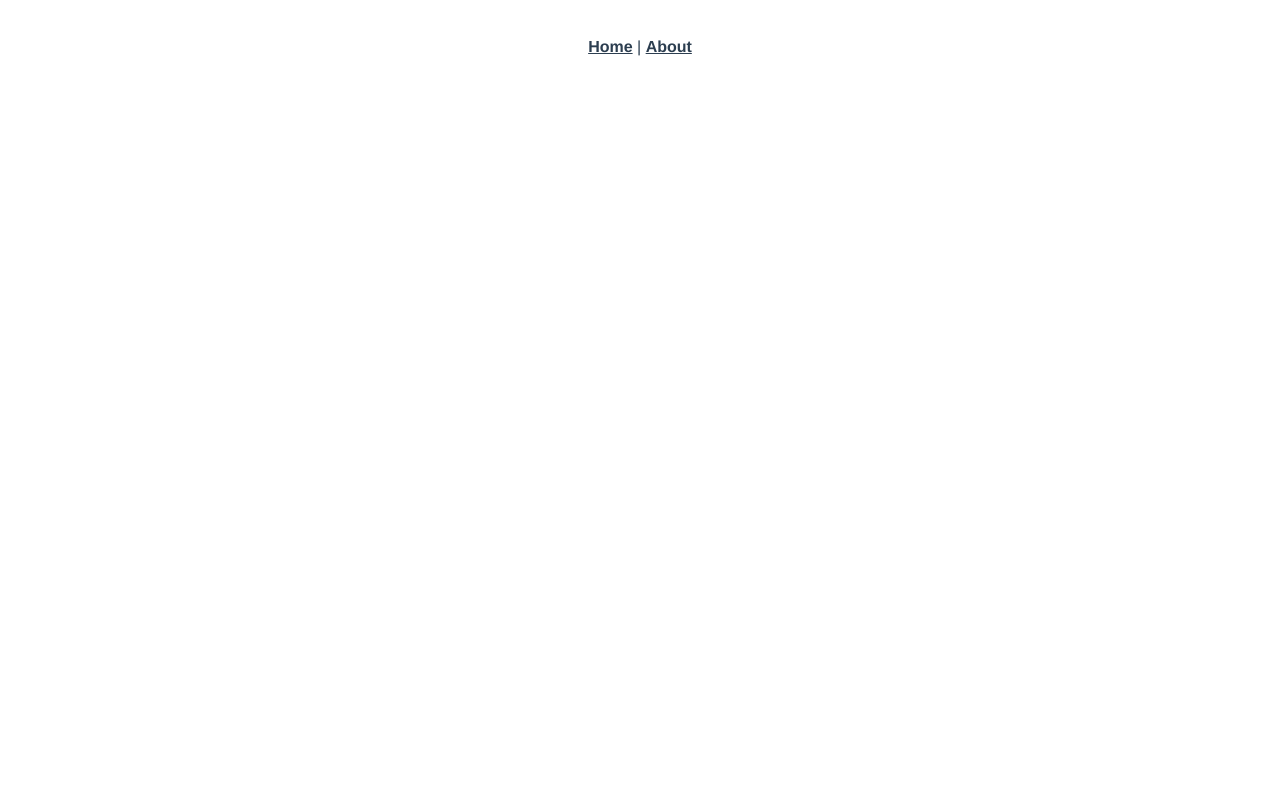
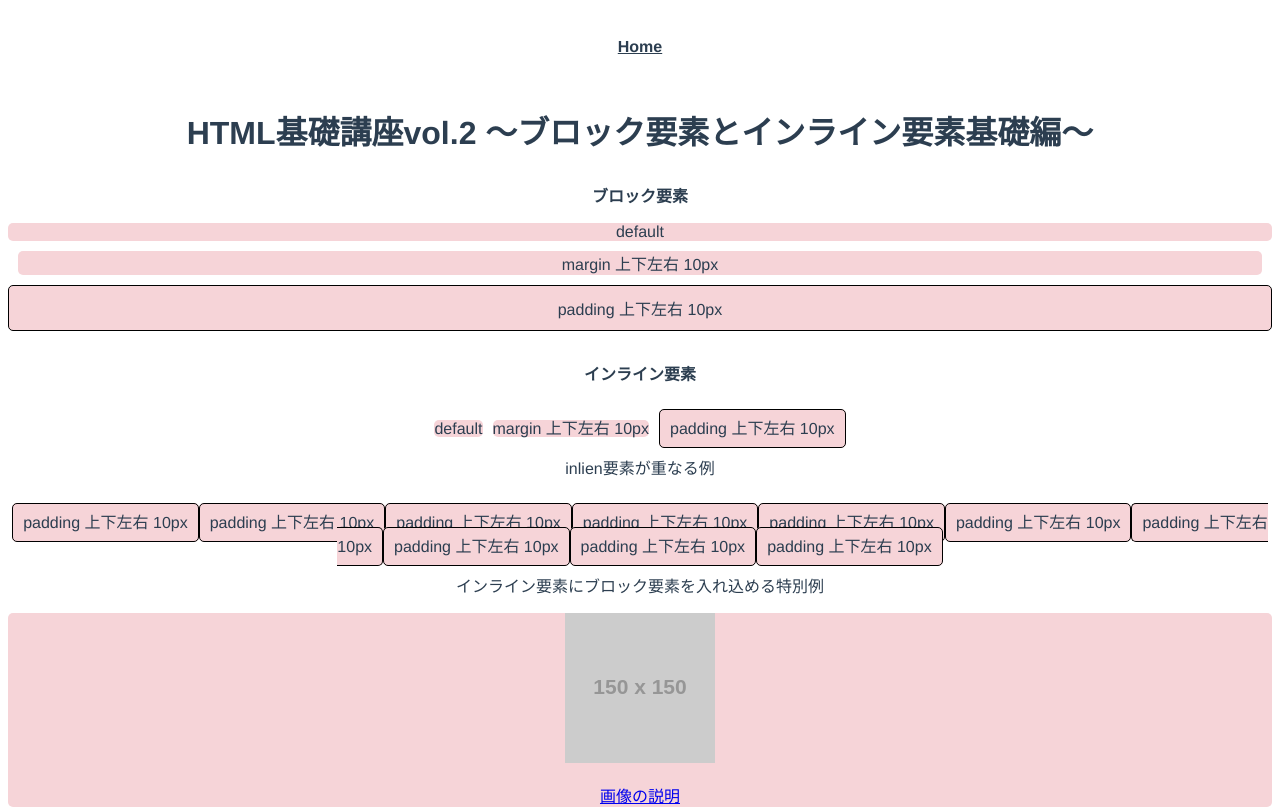
Before and after one commit to matsumana07384/study-html-sample, a Vue app: page /tag001 in a window 1280 px wide. Shown: the top 809 px of the page. Built offline with nearby package versions, Linux system fonts and the light colour scheme.

Commit message:
first commit

```diff
--- a/src/App.vue
+++ b/src/App.vue
@@ -1,8 +1,7 @@
 <template>
   <div id="app">
     <div id="nav">
-      <router-link to="/">Home</router-link> |
-      <router-link to="/about">About</router-link>
+      <router-link to="/">Home</router-link>
     </div>
     <router-view/>
   </div>
--- /dev/null
+++ b/src/components/Contents.vue
@@ -0,0 +1,58 @@
+<template>
+  <div class="hello">
+    <h1>{{ msg }}</h1>
+    <h3>HTML</h3>
+    <ul>
+      <li>
+        <span>ブラウザに表示されないタグ編</span>
+         |
+         <a href="https://qiita.com/matsumana07384/private/1a24f6f0c8eaca60c26b" target="_blank" rel="noopener">Qiita</a>
+      </li>
+    </ul>
+    <ul>
+      <li>
+        <router-link to="/tag001">ブロック要素とインライン要素の基礎編</router-link>
+         |
+        <a href="https://qiita.com/matsumana07384/private/fe36697125151650d641" target="_blank" rel="noopener">Qiita</a>
+      </li>
+    </ul>
+    <ul>
+      <li>
+        <router-link to="/tag002">タグ基本編</router-link>
+         |
+        <a href="#" target="_blank" rel="noopener">Qiita</a>
+      </li>
+    </ul>
+
+    <h3>CSS</h3>
+    <ul>
+    </ul>
+  </div>
+</template>
+
+<script>
+export default {
+  name: 'HelloWorld',
+  props: {
+    msg: String
+  }
+}
+</script>
+
+<!-- Add "scoped" attribute to limit CSS to this component only -->
+<style scoped>
+h3 {
+  margin: 40px 0 0;
+}
+ul {
+  list-style-type: none;
+  padding: 0;
+}
+li {
+  display: inline-block;
+  margin: 0 10px;
+}
+a {
+  color: #42b983;
+}
+</style>
--- a/src/components/HelloWorld.vue
+++ /dev/null
@@ -1,57 +0,0 @@
-<template>
-  <div class="hello">
-    <h1>{{ msg }}</h1>
-    <p>
-      For a guide and recipes on how to configure / customize this project,<br>
-      check out the
-      <a href="https://cli.vuejs.org" target="_blank" rel="noopener">vue-cli documentation</a>.
-    </p>
-    <h3>Installed CLI Plugins</h3>
-    <ul>
-      <li><a href="https://github.com/vuejs/vue-cli/tree/dev/packages/%40vue/cli-plugin-babel" target="_blank" rel="noopener">babel</a></li>
-    </ul>
-    <h3>Essential Links</h3>
-    <ul>
-      <li><a href="https://vuejs.org" target="_blank" rel="noopener">Core Docs</a></li>
-      <li><a href="https://forum.vuejs.org" target="_blank" rel="noopener">Forum</a></li>
-      <li><a href="https://chat.vuejs.org" target="_blank" rel="noopener">Community Chat</a></li>
-      <li><a href="https://twitter.com/vuejs" target="_blank" rel="noopener">Twitter</a></li>
-      <li><a href="https://news.vuejs.org" target="_blank" rel="noopener">News</a></li>
-    </ul>
-    <h3>Ecosystem</h3>
-    <ul>
-      <li><a href="https://router.vuejs.org" target="_blank" rel="noopener">vue-router</a></li>
-      <li><a href="https://vuex.vuejs.org" target="_blank" rel="noopener">vuex</a></li>
-      <li><a href="https://github.com/vuejs/vue-devtools#vue-devtools" target="_blank" rel="noopener">vue-devtools</a></li>
-      <li><a href="https://vue-loader.vuejs.org" target="_blank" rel="noopener">vue-loader</a></li>
-      <li><a href="https://github.com/vuejs/awesome-vue" target="_blank" rel="noopener">awesome-vue</a></li>
-    </ul>
-  </div>
-</template>
-
-<script>
-export default {
-  name: 'HelloWorld',
-  props: {
-    msg: String
-  }
-}
-</script>
-
-<!-- Add "scoped" attribute to limit CSS to this component only -->
-<style scoped>
-h3 {
-  margin: 40px 0 0;
-}
-ul {
-  list-style-type: none;
-  padding: 0;
-}
-li {
-  display: inline-block;
-  margin: 0 10px;
-}
-a {
-  color: #42b983;
-}
-</style>
--- a/src/router.js
+++ b/src/router.js
@@ -11,15 +11,21 @@ export default new Router({
     {
       path: '/',
       name: 'home',
+      // route level code-splitting
+      // this generates a separate chunk (about.[hash].js) for this route
+      // which is lazy-loaded when the route is visited.
+
       component: Home
     },
     {
-      path: '/about',
-      name: 'about',
-      // route level code-splitting
-      // this generates a separate chunk (about.[hash].js) for this route
-      // which is lazy-loaded when the route is visited.
-      component: () => import(/* webpackChunkName: "about" */ './views/About.vue')
+      path: '/tag001',
+      name: 'tag001',
+      component: () => import(/* webpackChunkName: "about" */ './views/Tag001.vue')
+    },
+    {
+      path: '/tag002',
+      name: 'tag002',
+      component: () => import(/* webpackChunkName: "about" */ './views/Tag002.vue')
     }
   ]
 })
--- a/src/views/About.vue
+++ /dev/null
@@ -1,5 +0,0 @@
-<template>
-  <div class="about">
-    <h1>This is an about page</h1>
-  </div>
-</template>
--- a/src/views/Home.vue
+++ b/src/views/Home.vue
@@ -1,18 +1,17 @@
 <template>
   <div class="home">
-    <img alt="Vue logo" src="../assets/logo.png">
-    <HelloWorld msg="Welcome to Your Vue.js App"/>
+    <Contents msg="Web基礎講座"/>
   </div>
 </template>
 
 <script>
 // @ is an alias to /src
-import HelloWorld from '@/components/HelloWorld.vue'
+import Contents from '@/components/Contents.vue'
 
 export default {
   name: 'home',
   components: {
-    HelloWorld
+    Contents
   }
 }
 </script>
--- /dev/null
+++ b/src/views/Tag001.vue
@@ -0,0 +1,81 @@
+<template>
+<div>
+    <h1>HTML基礎講座vol.2 〜ブロック要素とインライン要素基礎編〜</h1>
+    <div class="block">
+        <p><b>ブロック要素</b></p>
+        <div class="mybox">default</div>
+        <div class="mybox yohaku-margin"> margin 上下左右 10px</div>
+        <div class="mybox yohaku-padding">padding 上下左右 10px</div>
+    </div>
+    <div class="block">
+        <p><b>インライン要素</b></p>
+        <div class="block">
+            <span class="mybox">default</span>
+            <span class="mybox yohaku-margin">margin 上下左右 10px</span>
+            <span class="mybox yohaku-padding">padding 上下左右 10px</span>
+        </div>
+        <p>inlien要素が重なる例</p>
+        <div class="block">
+            <span class="mybox yohaku-padding" v-for="i in 10" v-bind:key="i">padding 上下左右 10px</span>
+        </div>
+        <p>インライン要素にブロック要素を入れ込める特別例</p>
+        <a href="https://hogehoge.com">
+            <div class="mybox">
+                <img src="https://placehold.jp/150x150.png" alt="サンプル画像">
+                <p>画像の説明</p>
+            </div>
+        </a>
+    </div>
+    <div  class="block">
+    <p><b>空要素</b></p>
+    <p>pタグに<br>改行を追加</p>
+    <div>
+        <p>margin を指定</p>
+        <img src="https://placehold.jp/150x150.png" alt="サンプル画像" class="yohaku-margin">
+    </div>
+    <div>
+        <p>paddingを指定</p>
+        <img src="https://placehold.jp/150x150.png" alt="サンプル画像" class="yohaku-padding">
+    </div>
+    <br>
+    <hr>
+    </div>
+</div>
+</template>
+
+<script>
+export default {
+
+}
+</script>
+
+<style lang="css" scoped>
+.block {
+    margin-top: 30px;
+}
+.mybox{
+    background-color: #F6D4D8;  /* 背景色 */
+    border-radius: 5px;
+    /* padding: 20px;  内側の余白 */
+    position: relative;
+    z-index: 0;
+ }
+
+.yohaku-margin {
+    margin-top: 10px;
+    margin-bottom: 10px;
+    margin-left: 10px;
+    margin-right: 10px;
+}
+.yohaku-padding {
+    padding-top: 10px;
+    padding-bottom: 10px;
+    padding-left: 10px;
+    padding-right: 10px;
+}
+.yohaku-padding {
+    padding-top: 10px;
+    padding-left: 10px;
+    border: solid 1px #000;
+}
+</style>
--- /dev/null
+++ b/src/views/Tag002.vue
@@ -0,0 +1,191 @@
+<template>
+<div>
+    <h1>HTML基礎講座vol.3 〜タグ基本編〜</h1>
+
+    <div class="block">
+        <p>divタグ</p>
+        <div class="mybox">div</div>
+    </div>
+
+    <div class="block">
+        <p>articleタグ</p>
+        <article class="mybox">article</article>
+    </div>
+
+    <section class="block">
+        <h1>タグ</h1>
+        <section class="mybox">section</section>
+    </section>
+
+    <div>
+        <p>navタグとul、liタグ</p>
+        <nav>
+            <ul>
+                <li><a href="https://google.com" target="_blank">1</a></li>
+                <li><a href="https://yahoo.co.jp" target="_blank">2</a></li>
+                <li><router-link to="/">3</router-link></li>
+            </ul>
+        </nav>
+    </div>
+
+    <div>
+        <p>asideタグ</p>
+        <aside>
+            <p>asideで囲まれた要素</p>
+        </aside>
+        <p>本文</p>
+    </div>
+
+    <div>
+        <p>h1〜h6タグ</p>
+        <hgroup>
+            <h1>title</h1>
+            <h2>title</h2>
+            <h3>title</h3>
+            <h4>title</h4>
+            <h5>title</h5>
+            <h6>title</h6>
+        </hgroup>
+    </div>
+
+    <div>
+    <h1>mainタグ</h1>
+        <main>
+        main contents
+            </main>
+    </div>
+
+    <div>
+        <p>pタグ</p>
+        <p>text</p>
+    </div>
+
+    <div>
+        <p>ul、ol、liタグ</p>
+        <ul>
+            <li>とくに</li>
+            <li>いみは</li>
+            <li>ない</li>
+        </ul>
+        <ol>
+            <li>はじめに</li>
+            <li>つぎに</li>
+            <li>おわりに</li>
+        </ol>
+    </div>
+
+    <div>
+        <dl>
+            <dt>用語</dt>
+            <dd>説明を長々と書いてもよい</dd>
+        </dl>
+    </div>
+
+    <p>
+        <ins>
+            <a href="/">Apples</a>
+        </ins>
+    </p>
+
+<!--
+
+figure
+
+figcaption
+
+span
+
+strong
+
+img
+
+a
+
+em
+
+br
+
+table
+
+tr
+
+th
+
+td
+-->
+    <div>
+        <p>iframe</p>
+        <iframe src="https://www.google.com/maps/embed?pb=!1m18!1m12!1m3!1d3241.770164154662!2d139.69944175186086!3d35.658033880102536!2m3!1f0!2f0!3f0!3m2!1i1024!2i768!4f13.1!3m3!1m2!1s0x60188b563b00109f%3A0x337328def1e2ab26!2z5riL6LC36aeF!5e0!3m2!1sja!2sjp!4v1568196084451!5m2!1sja!2sjp" width="300" height="200" frameborder="0" style="border:0;" allowfullscreen=""></iframe>
+    </div>
+    <div>
+        <p>form</p>
+    <form>
+        <div class="form-example">
+            <label for="name">Enter your name: </label>
+            <input type="text" name="loginid" id="loginid" required>
+        </div>
+        <div>
+            <input type="submit" value="Login">
+        </div>
+    </form>
+    </div>
+    <div>
+        <p>input/radio</p>
+        <ul class="dot-none">
+            <li v-for="n in 5">
+                <input type="radio" v-bind:id="n" name="sample" v-bind:value="n">
+                {{n}}
+            </li>
+        </ul>
+    </div>
+    <div>
+        <p>input/checkbox</p>
+        <ul class="dot-none">
+            <li v-for="n in 5">
+                <input type="checkbox" v-bind:id="n" name="sample" v-bind:value="n">
+                {{n}}
+            </li>
+        </ul>
+    </div>
+    <div>
+        <p>label</p>
+        <div>
+            <label for="cheese">同意しますか？</label>
+            <input type="checkbox" name="cheese" id="cheese">
+        </div>
+    </div>
+</div>
+</template>
+
+<script>
+export default {
+
+}
+</script>
+
+<style lang="css" scoped>
+.block {
+    margin-top: 30px;
+}
+.mybox{
+    background-color: #F6D4D8;  /* 背景色 */
+    border-radius: 5px;
+    position: relative;
+    z-index: 0;
+ }
+.yohaku-margin {
+    margin-top: 10px;
+    margin-bottom: 10px;
+    margin-left: 10px;
+    margin-right: 10px;
+}
+.yohaku-padding {
+    padding-top: 10px;
+    padding-bottom: 10px;
+    padding-left: 10px;
+    padding-right: 10px;
+}
+.dot-none {
+  list-style: none;
+}
+</style>
```
